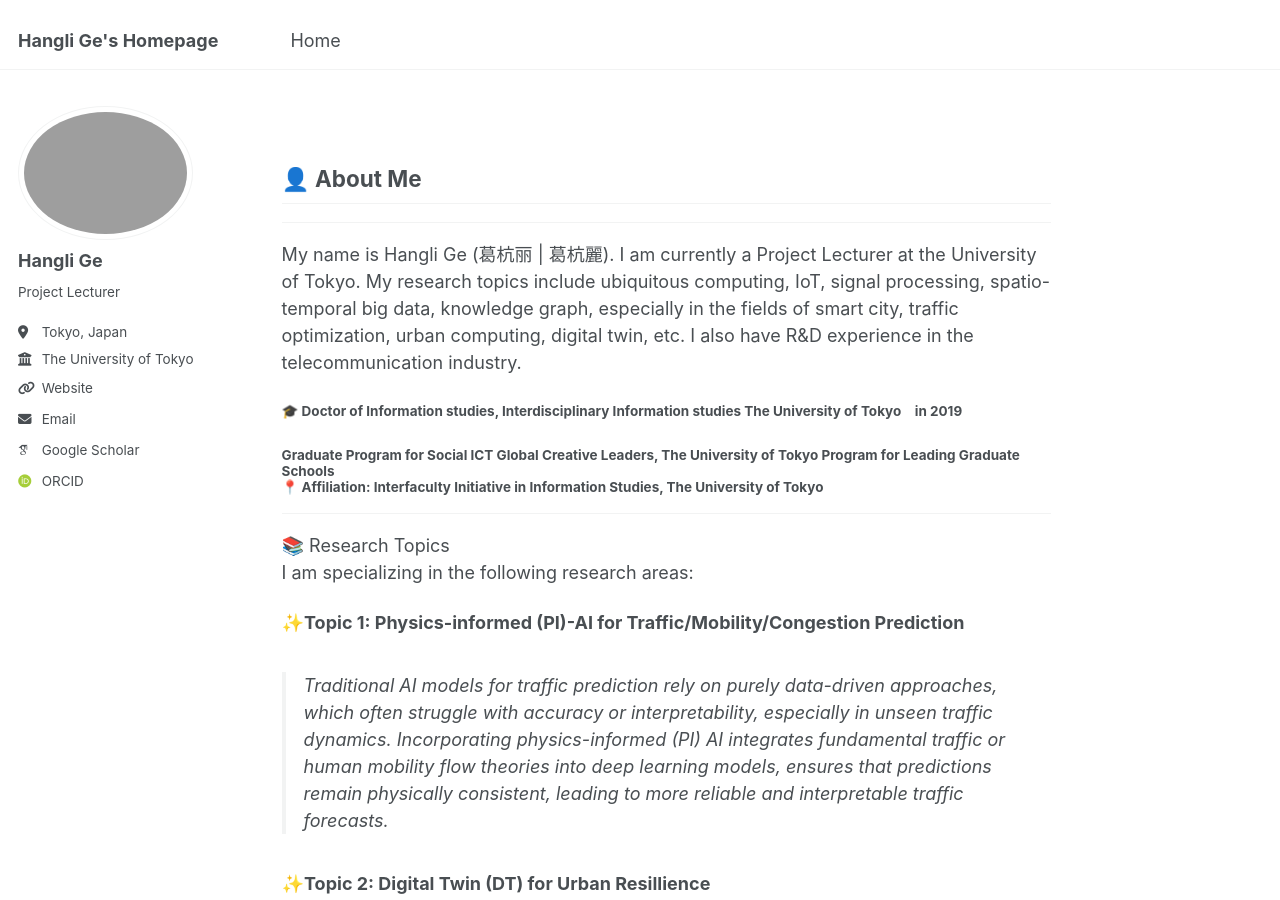
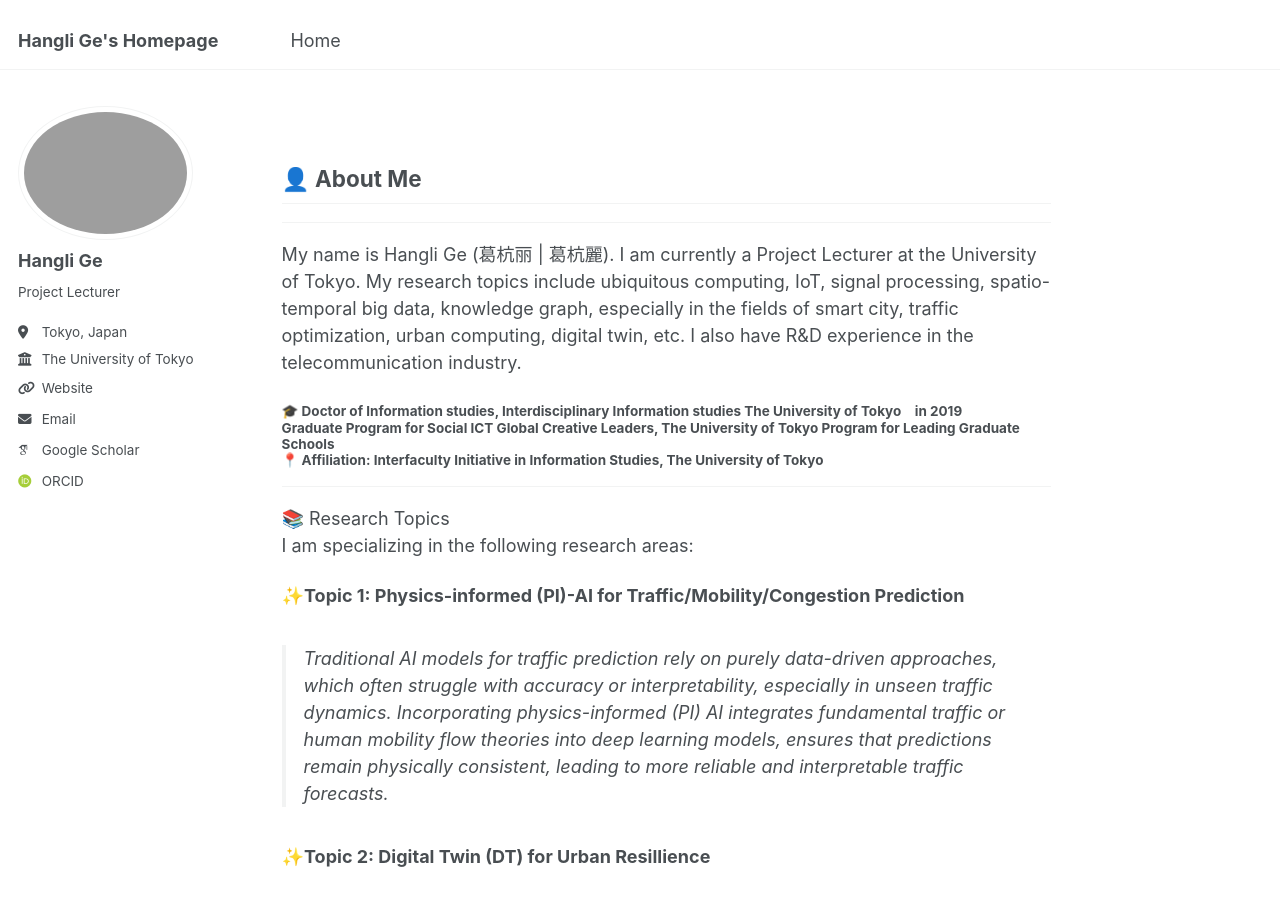
Before and after one commit to christie888/christie888.github.io, a Jekyll site: the page built from _pages/about.md, in a window 1280 px wide and 900 px high. Built offline with Jekyll 4.4.1, drawn with Linux system fonts in a browser that asks for light colours; some web fonts are replaced.

```diff
--- a/_pages/about.md
+++ b/_pages/about.md
@@ -10,8 +10,7 @@ redirect_from:
 ## 👤 About Me
 ---
 My name is  Hangli Ge (葛杭丽 | 葛杭麗). I am currently a Project Lecturer at the University of Tokyo. My research topics include ubiquitous computing, IoT, signal processing, spatio-temporal big data, knowledge graph, especially in the fields of smart city, traffic optimization, urban computing, digital twin, etc. I also have R&D experience in the telecommunication industry.
-#### 🎓 Doctor of Information studies, Interdisciplinary Information studies The University of Tokyo　in 2019
-####  Graduate Program for Social ICT Global Creative Leaders, The University of Tokyo Program for Leading Graduate Schools <br>📍 Affiliation: Interfaculty Initiative in Information Studies, The University of Tokyo
+#### 🎓 Doctor of Information studies, Interdisciplinary Information studies The University of Tokyo　in 2019　　<br>  Graduate Program for Social ICT Global Creative Leaders, The University of Tokyo Program for Leading Graduate Schools <br>📍 Affiliation: Interfaculty Initiative in Information Studies, The University of Tokyo
 
 ---
 
```
